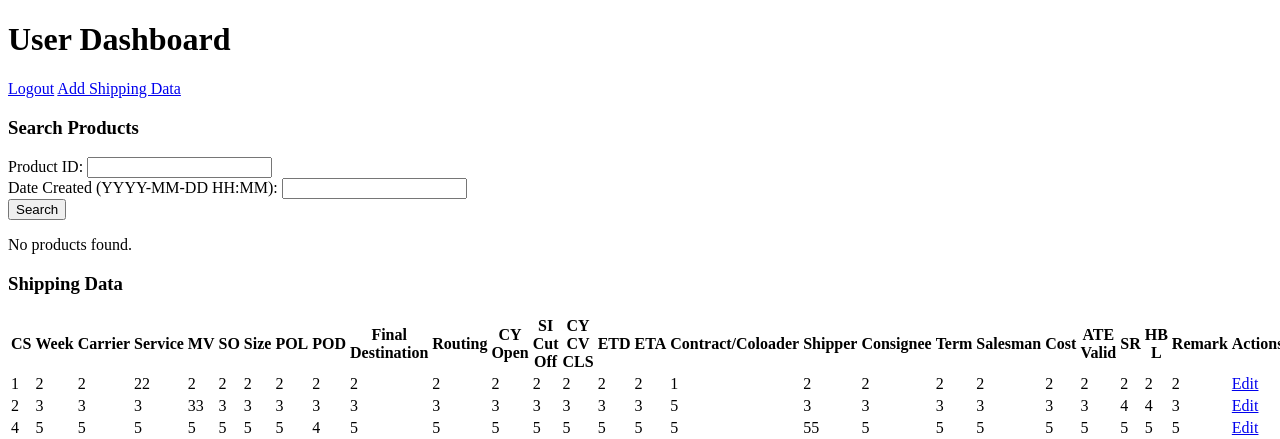
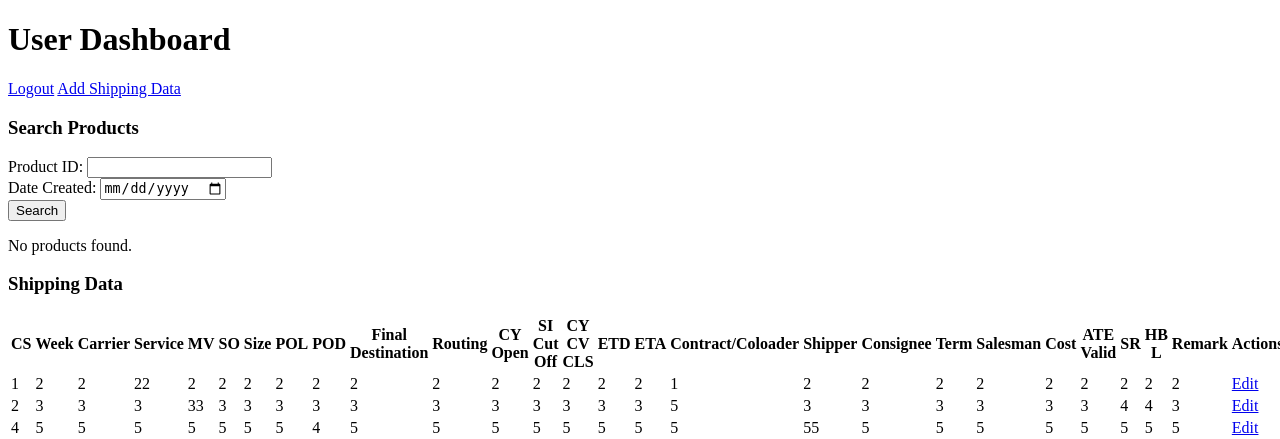
Before and after one commit to vannyvanvanvan/scanwell_internal_web_app, a Flask app: template templates/user.html in a window 1280 px wide. Shown: the top 439 px of the page. Run offline with Flask 3, Linux system fonts and the light colour scheme; the template is opened without the code that fills it: values that come from a table or form of the project are taken from there, others are empty.

Commit message:
-Edited user.html# Please enter the commit message for your changes. Lines starting

```diff
--- a/templates/user.html
+++ b/templates/user.html
@@ -14,8 +14,8 @@
       <label for="id">Product ID:</label>
       <input type="text" id="id" name="id">
       <br>
-      <label for="date_created">Date Created (YYYY-MM-DD HH:MM):</label>
-      <input type="text" id="date_created" name="date_created">
+      <label for="date_created">Date Created:</label>
+      <input type="date" id="date_created" name="date_created">
       <br>
       <input type="submit" value="Search">
   </form>
```
